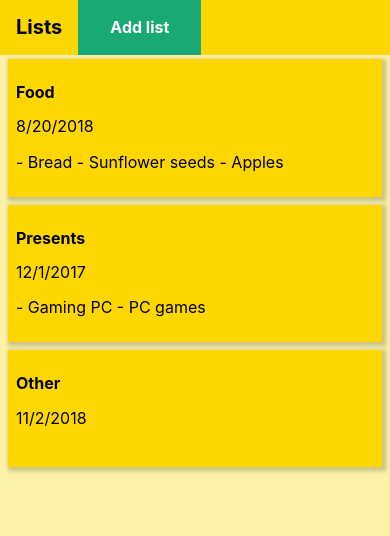
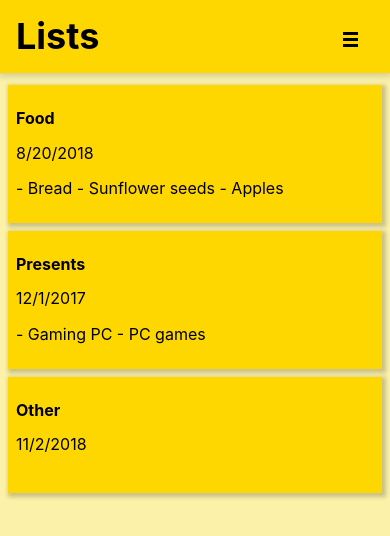
Before and after one commit to petermacko90/lists, a React (Create React App) app: page / in a window 390 px wide. Shown: the top 536 px of the page. Built offline with nearby package versions, Linux system fonts and the light colour scheme.

Commit message:
responsive navigation

```diff
--- /dev/null
+++ b/src/components/Navigation/Navigation.css
@@ -0,0 +1,41 @@
+.menu-item, .navbar {
+  flex-direction: column;
+}
+
+.toggle {
+  background-color: transparent;
+}
+
+.toggle:hover {
+  background-color: #fbf1a9;
+}
+
+.bar {
+  display: block;
+  width: 15px;
+  height: 3px;
+  background-color: black;
+  margin-bottom: 3px;
+}
+
+.add-list-button {
+  width: 40%;
+}
+
+.add-list-input {
+  width: 60%
+}
+
+@media screen and (min-width: 30em) {
+  .menu-item, .navbar {
+    flex-direction: row;
+  }
+
+  .toggle {
+    display: none;
+  }
+
+  .add-list-button, .add-list-input {
+    width: initial;
+  }
+}
--- a/src/components/Navigation/Navigation.js
+++ b/src/components/Navigation/Navigation.js
@@ -2,6 +2,7 @@ import React, { Component } from 'react';
 import { connect } from 'react-redux';
 import { setNewListTitle, addList } from '../../actions/lists';
 import { checkEmptyString } from '../../helpers';
+import './Navigation.css';
 
 const mapStateToProps = (state) => {
   return {
@@ -21,14 +22,19 @@ class Navigation extends Component {
     super();
     this.addListInput = React.createRef();
     this.state = {
+      showNavigationItems: false,
       showInput: false
     };
   }
 
   componentDidUpdate() {
-    if (this.state.showInput) {
+    if (this.state.showInput && this.state.showNavigationItems) {
       this.addListInput.current.focus();
     }
+  }
+
+  toggleNavigation = () => {
+    this.setState({ showNavigationItems: !this.state.showNavigationItems });
   }
 
   /* handle adding a list */
@@ -58,11 +64,15 @@ class Navigation extends Component {
 
   render() {
     const { newListTitle, onSetNewListTitle } = this.props;
+
     return (
-      <nav className="flex bg-yellow">
-        <h1 className="f2-l f3-m f4 pa3 mv0 dib">Lists</h1>
+      <nav className="flex bg-yellow shadow-2 mb2 navbar">
+        <h1 className="f2 pa3 mv0 menu-item">Lists</h1>
+        {
+          this.state.showNavigationItems &&
+            <div className="menu-item">
               <button type="button" onClick={this.onClickAddList(newListTitle)}
-        className="white b--none ph4 pv3 b pointer bg-green hover-bg-dark-green mv2-l mv1-m mv0">
+              className="white b--none ph3 ph4-ns pv3 b pointer bg-green hover-bg-dark-green mv3 add-list-button">
                 Add list
               </button>
               {
@@ -73,10 +83,18 @@ class Navigation extends Component {
                     onChange={onSetNewListTitle}
                     onKeyPress={this.onKeyPressAddList(newListTitle)}
                     placeholder="List title"
-              className="pa3 b--none mv2-l mv1-m mv0"
+                    className="pa3 b--none mv3 add-list-input"
                     ref={this.addListInput}
                   />
               }
+            </div>
+        }
+        <button type="button" onClick={this.toggleNavigation}
+        className="b--none pa3 ma3 pointer absolute right-0 toggle">
+          <span className="bar"></span>
+          <span className="bar"></span>
+          <span className="bar"></span>
+        </button>
       </nav>
     );
   }
```
Lines whose indentation alone changed are shown as unchanged.
